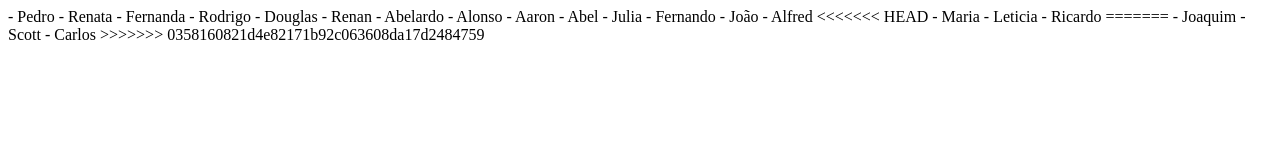
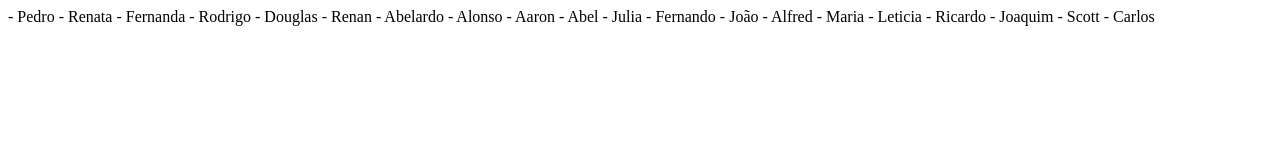
Before and after one commit to Saulo217/projeto-web, a plain HTML site: page index.html in a window 1280 px wide. Drawn offline with Linux system fonts and the light colour scheme.

Commit message:
Versao 11

```diff
--- a/index.html
+++ b/index.html
@@ -21,14 +21,11 @@
     - Fernando
     - João
     - Alfred
-<<<<<<< HEAD
     - Maria
     - Leticia
     - Ricardo
-=======
     - Joaquim
     - Scott
     - Carlos
->>>>>>> 0358160821d4e82171b92c063608da17d2484759
 </body>
 </html>
```
